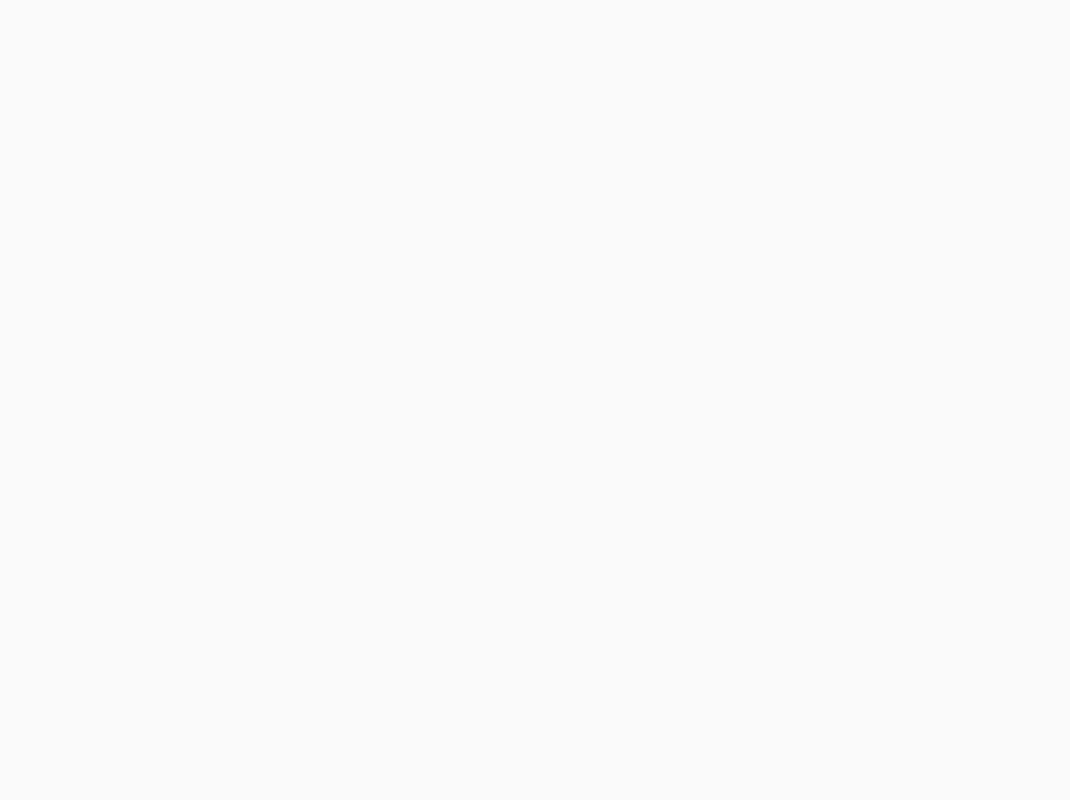
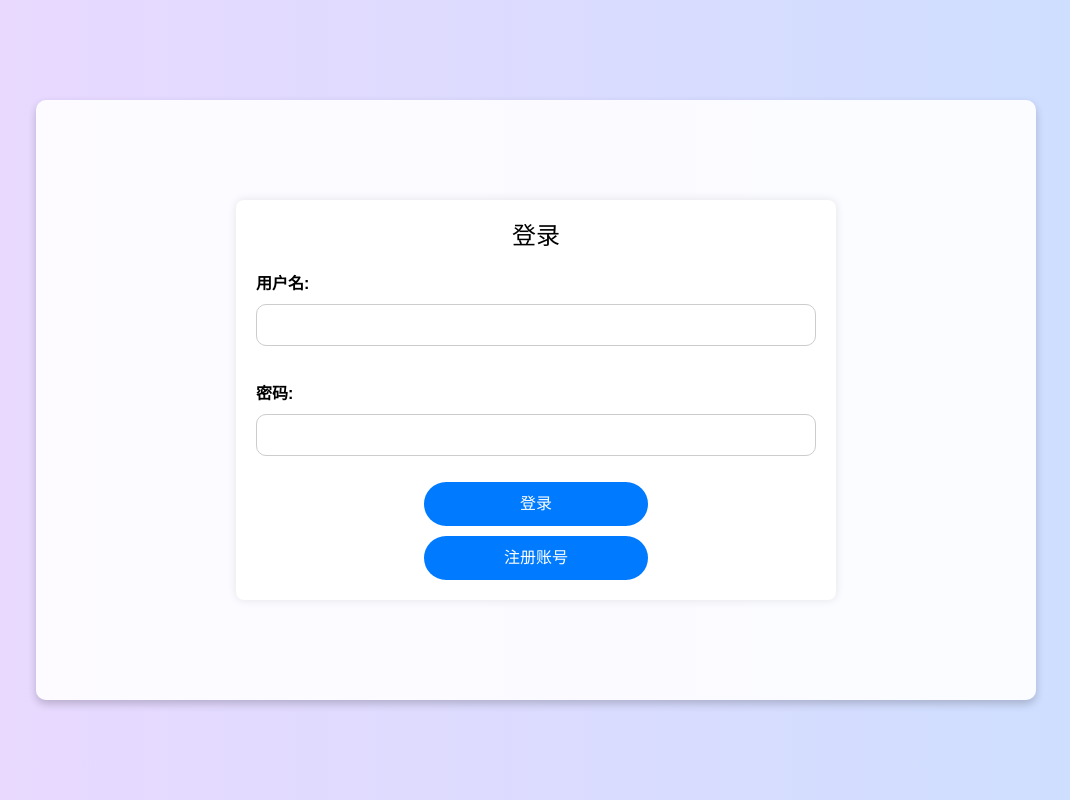
Before and after one commit to ErinwithBMQ/DailyPlanAndDiary-Frontend, a React (Vite) app: page /login in a window 1280 px wide. Before the commit this address had no page. Shown: the whole page, without its empty margins (104-1174 px from the left). Built offline with nearby package versions, Linux system fonts and the light colour scheme.

Commit message:
login界面框架完成（登录＋注册）

```diff
--- a/src/App.jsx
+++ b/src/App.jsx
@@ -1,7 +1,9 @@
 import {BrowserRouter as Router, Route, Routes} from 'react-router-dom';
 import MainPage from "./components/mainPage.jsx";
+import Login from "./components/login.jsx";
 import Diary from "./components/diary.jsx";
 import Calendar from "./components/calendar.jsx";
+
 
 // 动态路由
 
@@ -11,6 +13,7 @@ function App() {
         <Router>
             <Routes>
                 <Route path="/" element={<MainPage/>}/>
+                <Route path="/login" element={<Login/>}/>
                 <Route path="/diary" element={<Diary/>}/>
                 <Route path="/calendar" element={<Calendar/>}/>
             </Routes>
--- /dev/null
+++ b/src/components/css/login.css
@@ -0,0 +1,88 @@
+body {
+    margin: 0;
+    font-family: Arial, sans-serif;
+    background: linear-gradient(to right, #ebd8ff, #ccdfff);
+    height: 100vh;
+    display: flex;
+    justify-content: center;
+    align-items: center;
+}
+
+.login-container {
+    display: flex;
+    justify-content: space-between;
+    align-items: center;
+    width: 1000px;
+    height: 600px;
+    background-color: rgba(255, 255, 255, 0.9);
+    border-radius: 10px;
+    box-shadow: 0 4px 8px rgba(0, 0, 0, 0.2);
+    overflow: hidden;
+    position: relative;
+}
+
+.login-form, .register-form {
+    display: flex;
+    flex-direction: column;
+    margin-left: 200px;
+    width: 600px;
+    height: 400px;
+    padding: 20px;
+    background-color: white;
+    box-shadow: 0 0 10px rgba(0, 0, 0, 0.1);
+    border-radius: 8px;
+    transition: transform 0.5s ease-in-out;
+}
+
+.center-text {
+    text-align: center;
+    width: 100%;
+}
+
+.login-form label, .register-form label {
+    margin-top: 20px;
+    margin-bottom: 8px;
+    font-weight: bold;
+}
+
+.login-form input, .register-form input {
+    margin-bottom: 16px;
+    padding: 8px;
+    border: 1px solid #ccc;
+    border-radius: 10px;
+}
+
+.login-form button, .register-form button {
+    padding: 10px;
+    margin-top: 10px;
+    margin-left: 30%;
+    width: 40%;
+    border: none;
+    border-radius: 30px;
+    background-color: #007bff;
+    color: white;
+    cursor: pointer;
+    transition: background-color 0.3s ease;
+}
+
+.login-form button:hover, .register-form button:hover {
+    background-color: #0056b3;
+}
+
+.register-form .back-button {
+    position: absolute;
+    top: 100px;
+    left: -80px;
+    width: 60px;
+    padding: 5px 10px;
+    border: none;
+    border-radius: 10px;
+    background-color: #ffbeb2;
+    color: white;
+    cursor: pointer;
+    transition: background-color 0.3s ease;
+}
+
+.register-form .back-button:hover {
+    background-color: #c5978f;
+}
--- /dev/null
+++ b/src/components/login.jsx
@@ -0,0 +1,50 @@
+import React, { useState } from 'react';
+import './css/login.css';
+
+function Login() {
+    const [showRegister, setShowRegister] = useState(false);
+
+    const handleRegister = () => {
+        setShowRegister(false);
+        window.location.href = `/mainPage`;
+    };
+
+    return (
+        <div className="login-container">
+             {!showRegister ? (
+                <div className="login-form">
+                    <h2 className="text-2xl center-text">登录</h2>
+                    <label htmlFor="username">用户名:</label>
+                    <input type="text" id="username" name="username" />
+
+                    <label htmlFor="password">密码:</label>
+                    <input type="password" id="password" name="password" />
+
+                    <button onClick={() => {
+                        window.location.href = `/mainPage`;
+                    }}>登录
+                    </button>
+
+                    <button onClick={() => {
+                        setShowRegister(true);
+                    }}>注册账号
+                    </button>
+                </div>
+            ) : (
+                <div className="register-form">
+                    <button className="back-button" onClick={() => setShowRegister(false)}>返回</button>
+                    <h2 className="text-2xl center-text">注册</h2>
+                    <label htmlFor="register-username">用户名:</label>
+                    <input type="text" id="register-username" name="register-username" />
+
+                    <label htmlFor="register-password">密码:</label>
+                    <input type="password" id="register-password" name="register-password" />
+
+                    <button onClick={handleRegister}>注册并登录</button>
+                </div>
+            )}
+        </div>
+    );
+}
+
+export default Login;
```
